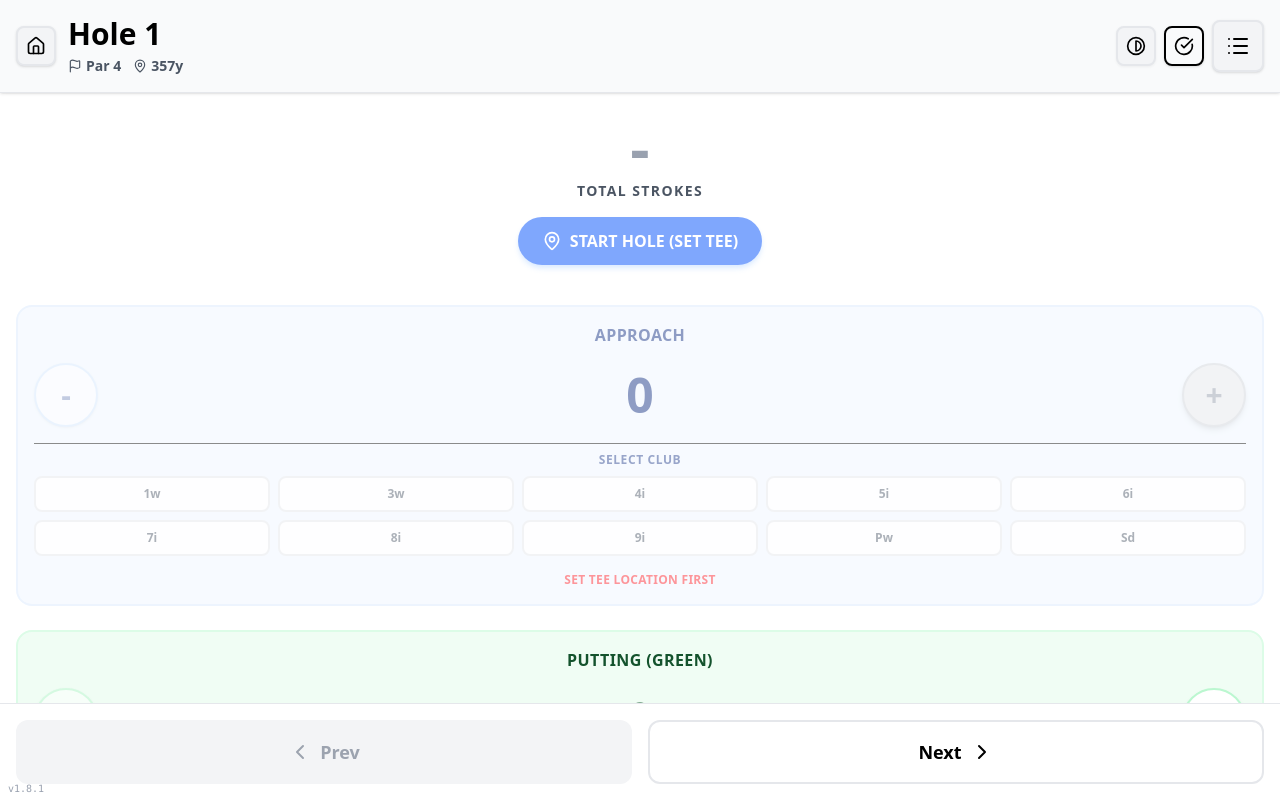
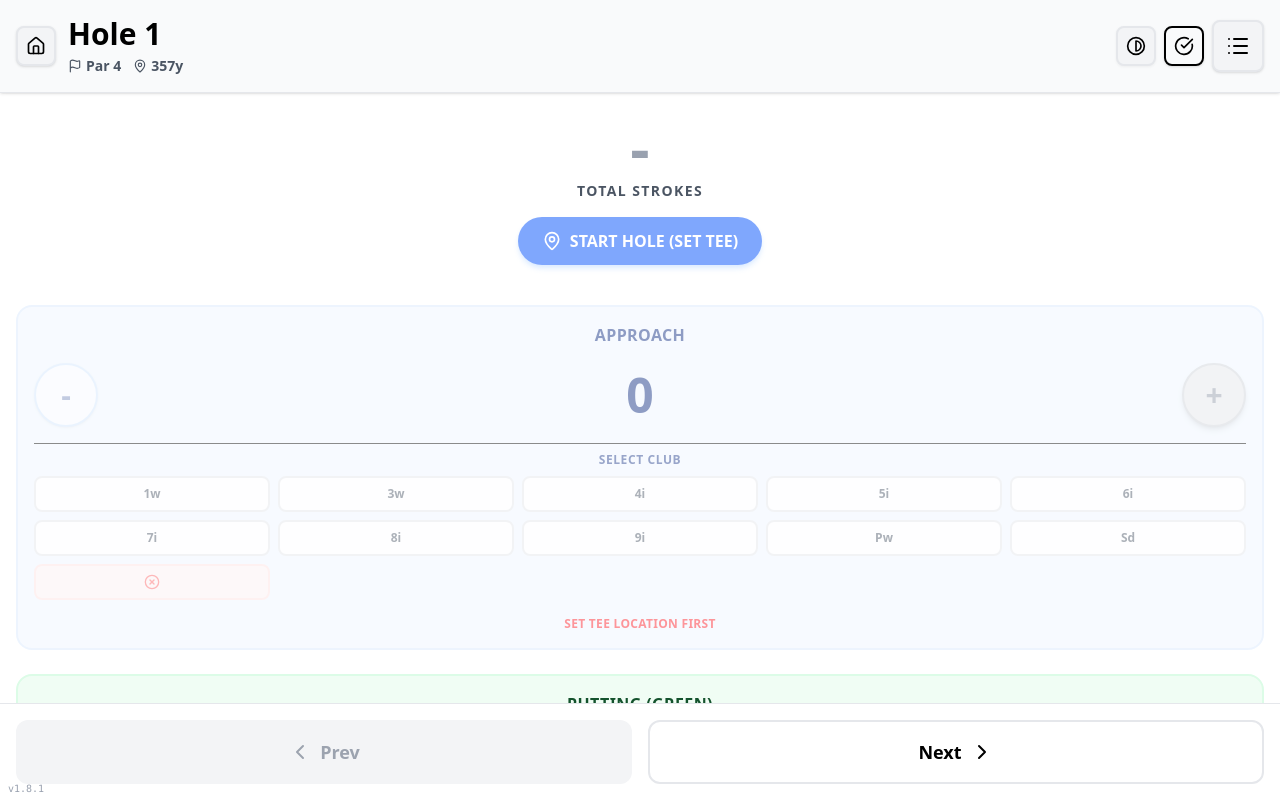
Before and after one commit to redaumore/golf-field-app, a React (Vite) app: page / in a window 1280 px wide. Both pictures are taken after a click on the button "Start New Round". Built offline with nearby package versions, Linux system fonts and the light colour scheme.

Commit message:
feat: add lost ball penalty option to hole view
- Adds 'LostBall' to GolfClub type
- Implements UI for selecting Lost Ball in HoleView with distinct styling
- Skips geolocation recording when Lost Ball is selected for a shot

```diff
--- a/src/components/HoleView.tsx
+++ b/src/components/HoleView.tsx
@@ -1,6 +1,6 @@
 import { useState } from 'react';
 import type { Hole, HoleScore, GolfClub, GeoLocation } from '../types';
-import { ChevronLeft, ChevronRight, List, MapPin, Flag, Home, CheckCircle, Loader2 } from 'lucide-react';
+import { ChevronLeft, ChevronRight, List, MapPin, Flag, Home, CheckCircle, Loader2, XCircle } from 'lucide-react';
 import { ConfirmModal } from './ConfirmModal';
 import { ThemeToggle } from './ThemeToggle';
 import { APP_VERSION } from '../constants/version';
@@ -20,7 +20,7 @@ interface HoleViewProps {
     isReadOnly?: boolean;
 }
 
-const CLUBS: GolfClub[] = ['1w', '3w', '4i', '5i', '6i', '7i', '8i', '9i', 'Pw', 'Sd'];
+const CLUBS: GolfClub[] = ['1w', '3w', '4i', '5i', '6i', '7i', '8i', '9i', 'Pw', 'Sd', 'LostBall'];
 
 export const HoleView: React.FC<HoleViewProps> = ({
     hole,
@@ -73,6 +73,13 @@ export const HoleView: React.FC<HoleViewProps> = ({
 
     const handleAddApproach = () => {
         if (!selectedClub) return;
+
+        // Special handling for Lost Ball: No geolocation needed
+        if (selectedClub === 'LostBall') {
+            onUpdateScore('approach', 1, selectedClub);
+            setSelectedClub(null);
+            return;
+        }
 
         setIsLocating(true);
 
@@ -223,12 +230,17 @@ export const HoleView: React.FC<HoleViewProps> = ({
                                         <button
                                             key={club}
                                             onClick={() => setSelectedClub(club)}
-                                            className={`py-2 px-1 rounded-lg text-xs font-bold transition-all border-2 ${selectedClub === club
-                                                ? 'theme-btn-approach ring-2 ring-offset-2 ring-blue-400 scale-105'
-                                                : 'bg-white text-gray-600 border-gray-200 hover:border-blue-200'
+                                            className={`py-2 px-1 rounded-lg text-xs font-bold transition-all border-2 flex items-center justify-center ${selectedClub === club
+                                                    ? club === 'LostBall'
+                                                        ? 'bg-red-100 text-red-600 border-red-500 ring-2 ring-offset-2 ring-red-200 scale-105'
+                                                        : 'theme-btn-approach ring-2 ring-offset-2 ring-blue-400 scale-105'
+                                                    : club === 'LostBall'
+                                                        ? 'bg-red-50 text-red-400 border-red-100 hover:border-red-300'
+                                                        : 'bg-white text-gray-600 border-gray-200 hover:border-blue-200'
                                                 }`}
+                                            title={club === 'LostBall' ? "Lost Ball (Penalty)" : club}
                                         >
-                                            {club}
+                                            {club === 'LostBall' ? <XCircle size={16} /> : club}
                                         </button>
                                     ))}
                                 </div>
--- a/src/types.ts
+++ b/src/types.ts
@@ -5,7 +5,7 @@ export interface Hole {
   handicap?: number;
 }
 
-export type GolfClub = '1w' | '3w' | '4i' | '5i' | '6i' | '7i' | '8i' | '9i' | 'Pw' | 'Sd';
+export type GolfClub = '1w' | '3w' | '4i' | '5i' | '6i' | '7i' | '8i' | '9i' | 'Pw' | 'Sd' | 'LostBall';
 
 export interface GeoLocation {
   latitude: number;
```
